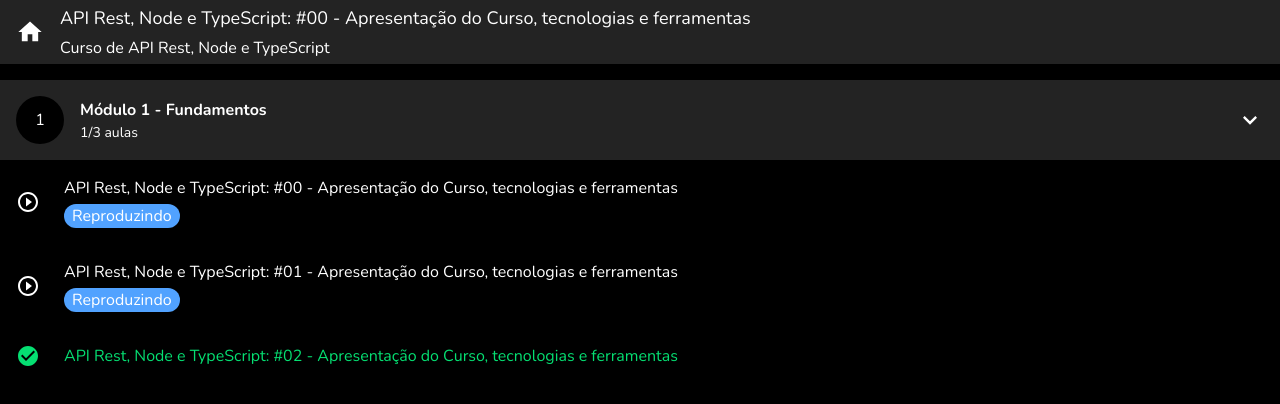
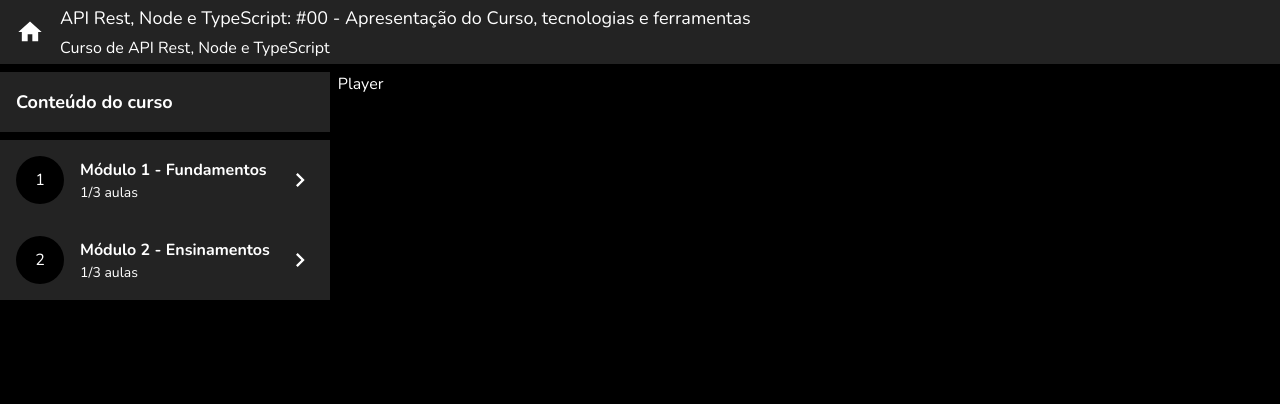
Before and after one commit to DiegoPongeti1/plataformadecursos, a Next.js app: page /player/123/1 in a window 1280 px wide. Shown: the top 404 px of the page. Built offline with nearby package versions, Linux system fonts and the light colour scheme.

Commit message:
add playlist component

```diff
--- a/src/app/(default)/page.tsx
+++ b/src/app/(default)/page.tsx
@@ -17,7 +17,7 @@ export default function PageHome() {
           title="Cursos"
           items={[
             {
-              href: "/cursos/123",
+              href: "/cursos/course-01",
               image: "https://i.ytimg.com/vi/SVepTuBK4V0/hqdefault.jpg",
               title: "Curso de API Rest, Node e TypeScript",
               description: `No processo de desenvolvimento, as vezes precisamos criar componentes e outros recursos que nos farão performar muito melhor no futuro. A criação de bons componentes de interface é o segredo para um desenvolvimento rápido de uma aplicação frontend.
@@ -63,7 +63,7 @@ export default function PageHome() {
             },
 
             {
-              href: "/cursos/123",
+              href: "/cursos/course-02",
               image: "https://i.ytimg.com/vi/SVepTuBK4V0/hqdefault.jpg",
               title: "Curso de API Rest, Node e TypeScript",
               description: `No processo de desenvolvimento, as vezes precisamos criar componentes e outros recursos que nos farão performar muito melhor no futuro. A criação de bons componentes de interface é o segredo para um desenvolvimento rápido de uma aplicação frontend.
@@ -109,7 +109,7 @@ export default function PageHome() {
             },
 
             {
-              href: "/cursos/123",
+              href: "/cursos/course-03",
               image: "https://i.ytimg.com/vi/SVepTuBK4V0/hqdefault.jpg",
               title: "Curso de API Rest, Node e TypeScript",
               description: `No processo de desenvolvimento, as vezes precisamos criar componentes e outros recursos que nos farão performar muito melhor no futuro. A criação de bons componentes de interface é o segredo para um desenvolvimento rápido de uma aplicação frontend.
--- a/src/app/components/player/index.ts
+++ b/src/app/components/player/index.ts
@@ -1,3 +1,4 @@
 export * from "./PlayerHeader"
-export * from "./PlayerClass"
-export * from "./PlayerClassGroup"
+export * from "./playlist/components/PlayerClass"
+export * from "./playlist/components/PlayerClassGroup"
+export * from "./playlist/components/PlayerPlaylist"
--- a/src/app/components/player/PlayerClassGroup.tsx
+++ b/src/app/components/player/playlist/components/PlayerClassGroup.tsx
@@ -1,16 +1,21 @@
+'use client'
 import { MdKeyboardArrowDown, MdKeyboardArrowRight } from "react-icons/md";
 import { PlayerClass, IPlayerClassProps } from "./PlayerClass";
 
-interface IPlayerClassGroupProps {
+export interface IPlayerClassGroupProps {
     position: number;
     open: boolean;
     title: string;
-    classes: Omit<IPlayerClassProps, 'onCheck' | 'onPlay'>[];
+    PlayingClassId: string;
+    classes: (Pick<IPlayerClassProps, 'title' | 'done'> & { Classid: string })[];
 
     onToggle: () => void;
+    onPlay: (classId: string) => void;
+    onCheck: (classId: string) => void;
+
 
 }
-export function PlayerClassGroup({ position, title, classes, open, onToggle }: IPlayerClassGroupProps) {
+export function PlayerClassGroup({ position, title, classes, open, onToggle, onPlay, PlayingClassId, onCheck }: IPlayerClassGroupProps) {
     return (
         <div className="flex flex-col">
             <button className="flex gap-4 p-4 bg-paper items-center " onClick={onToggle}>
@@ -37,9 +42,10 @@ export function PlayerClassGroup({ position, title, classes, open, onToggle }: I
                     <li key={classItem.title}>
                         <PlayerClass
                             {...classItem}
+                            playing={classItem.Classid === PlayingClassId}
 
-                            onCheck={() => console.log('check')}
-                            onPlay={() => console.log('play')}
+                            onCheck={() => onCheck(classItem.Classid)}
+                            onPlay={() => onPlay(classItem.Classid)}
                         />
                     </li>
                 ))}
--- /dev/null
+++ b/src/app/components/player/playlist/components/PlayerPlaylist.tsx
@@ -0,0 +1,46 @@
+'use client'
+import { useRouter } from "next/navigation";
+import { IPlayerClassGroupProps, PlayerClassGroup } from "./PlayerClassGroup";
+import { useState } from "react";
+
+interface IPlayerPlaylistProps {
+    PlayingClassId: string;
+    PlayingcourseId: string;
+    classGroups: Pick<IPlayerClassGroupProps, 'title' | 'classes'>[];
+
+}
+
+export function PlayerPlaylist({ classGroups, PlayingClassId, PlayingcourseId }: IPlayerPlaylistProps) {
+    const [openedIndex, setOpenedIndex] = useState<number | undefined>(undefined)
+
+    const router = useRouter()
+    return (
+        <div className="flex flex-col gap-2">
+            <div className="flex flex-col p-4 bg-paper">
+
+                <h2 className="text-lg font-bold">
+                    Conteúdo do curso
+                </h2>
+
+            </div>
+
+            <ol>
+                {classGroups.map((classGroup, index) => (
+                    <li key={classGroup.title}>
+
+                        <PlayerClassGroup
+
+                            {...classGroup}
+                            onToggle={() => setOpenedIndex(openedIndex === index ? undefined : index)}
+                            open={openedIndex === index}
+                            position={index + 1}
+                            PlayingClassId={PlayingClassId}
+                            onCheck={(classId) => console.log('check', classId)}
+                            onPlay={(classId) => router.push(`/player/${PlayingcourseId}/${classId}`)}
+                        />
+                    </li>
+                ))}
+            </ol>
+        </div>
+    )
+}
--- a/src/app/player/[courseid]/[classid]/page.tsx
+++ b/src/app/player/[courseid]/[classid]/page.tsx
@@ -1,7 +1,5 @@
 
-'use client'
-import { PlayerClass, PlayerClassGroup, PlayerHeader } from "@//app/components/player";
-
+import { PlayerHeader, PlayerPlaylist } from "@//app/components/player";
 
 interface Props {
     params: {
@@ -10,37 +8,75 @@ interface Props {
     };
 }
 
-export default function PagePlayer({ params: { courseid, classid } }: Props) {
+export default async function PagePlayer({ params }: Props) {
+
+    const { classid, courseid } = await params;
 
     return (
-        <main className="flex flex-col gap-4">
+        <main className="flex flex-col gap-2">
             <PlayerHeader
                 title="API Rest, Node e TypeScript: #00 - Apresentação do Curso, tecnologias e ferramentas"
                 subtitle="Curso de API Rest, Node e TypeScript"
             />
 
-            <PlayerClassGroup
-                onToggle={() => console.log('toggle')}
-                open={true}
-                position={1}
-                title="Módulo 1 - Fundamentos"
-                classes={[
+            <div className="flex gap-2">
+
+                <div className="max-w-96">
+                    <PlayerPlaylist
+                        PlayingClassId={classid}
+                        PlayingcourseId={courseid}
+                        classGroups={[
+                            {
+
+                                title: "Módulo 1 - Fundamentos",
+                                classes: [
                                     {
                                         title: "API Rest, Node e TypeScript: #00 - Apresentação do Curso, tecnologias e ferramentas",
-                        playing: true,
+                                        Classid: "aula-00",
                                         done: false,
                                     },
                                     {
                                         title: "API Rest, Node e TypeScript: #01 - Apresentação do Curso, tecnologias e ferramentas",
-                        playing: true,
+                                        Classid: "aula-01",
                                         done: false,
                                     },
                                     {
                                         title: "API Rest, Node e TypeScript: #02 - Apresentação do Curso, tecnologias e ferramentas",
-                        playing: false,
+                                        Classid: "aula-02",
                                         done: true,
                                     }
-                ]} />
+                                ]
+                            },
+
+                            {
+
+                                title: "Módulo 2 - Ensinamentos",
+                                classes: [
+                                    {
+                                        title: "API Rest, Node e TypeScript: #04 - Apresentação do Curso, tecnologias e ferramentas",
+                                        Classid: "aula-04",
+                                        done: false,
+                                    },
+                                    {
+                                        title: "API Rest, Node e TypeScript: #05 - Apresentação do Curso, tecnologias e ferramentas",
+                                        Classid: "aula-05",
+                                        done: false,
+                                    },
+                                    {
+                                        title: "API Rest, Node e TypeScript: #06 - Apresentação do Curso, tecnologias e ferramentas",
+                                        Classid: "aula-06",
+                                        done: true,
+                                    }
+                                ]
+                            }
+                        ]}
+                    />
+                </div>
+
+                <div className="flex-1">
+                    Player
+                </div>
+            </div>
 
         </main>
 
```
Also changed, not shown: src/app/components/player/playlist/components/PlayerClass.tsx (renamed from src/app/components/player/PlayerClass.tsx). Lines whose indentation alone changed are shown as unchanged.
